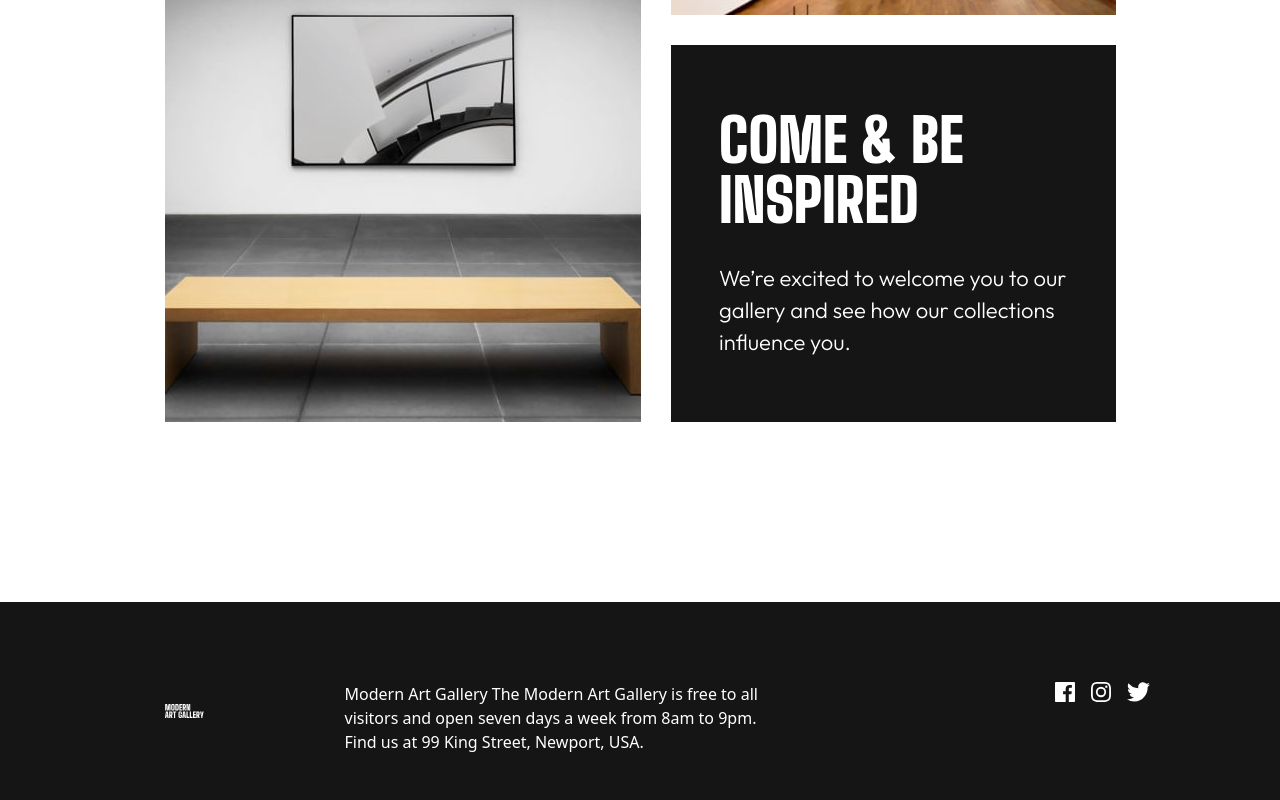
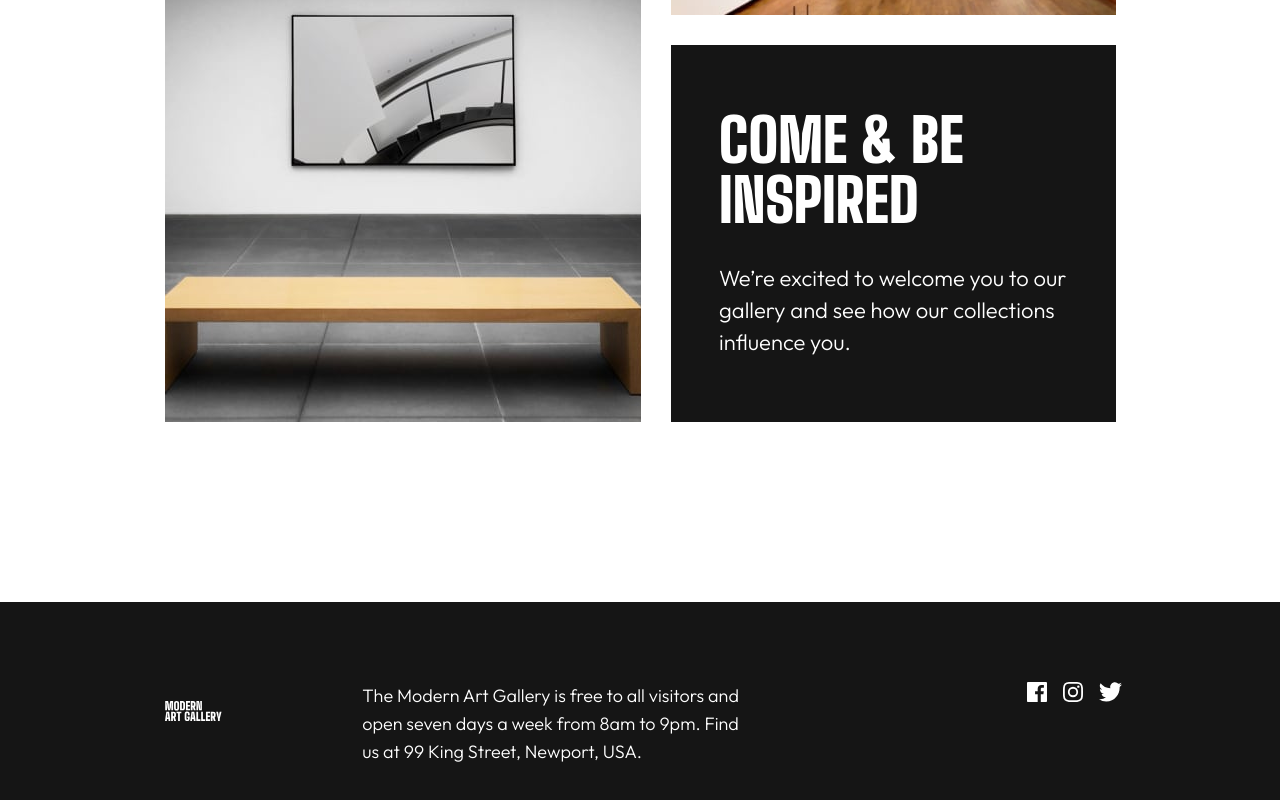
Before and after one commit to dantheuri/art-gallery-website, a React (Vite) app: page / in a window 1280 px wide. Shown: the part 1708-2508 px from the top of the page. Built offline with nearby package versions, Linux system fonts and the light colour scheme.

Commit message:
fixing footer

```diff
--- a/src/components/Footer.tsx
+++ b/src/components/Footer.tsx
@@ -6,18 +6,17 @@ import twitterIcon from "../assets/icon-twitter.svg";
 const Footer = () => {
 	return (
 		<div className="mt-[11.25rem] flex pl-[10.31rem] pr-[10.25rem] py-[5rem] bg-almost-black h-[15.25rem]">
-			<div className=" ">
+			<div className="">
 				<img
 					src={logoLight}
 					alt=""
 					className="object-contain w-[3.97325rem] h-[3.625rem]"
 				/>
 			</div>
-			<div>
-				<p className="ml-[8.78rem] w-[26.875rem] text-white">
-					Modern Art Gallery The Modern Art Gallery is free to all visitors and
-					open seven days a week from 8am to 9pm. Find us at 99 King Street,
-					Newport, USA.
+			<div className="w-[26.875rem] ml-[8.78rem] ">
+				<p className="leading-[1.75rem] font-[300] text-[1.125rem] font-outfit text-white">
+					The Modern Art Gallery is free to all visitors and open seven days a
+					week from 8am to 9pm. Find us at 99 King Street, Newport, USA.
 				</p>
 			</div>
 
--- a/tailwind.config.js
+++ b/tailwind.config.js
@@ -9,8 +9,8 @@ export default {
 				"dark-grey": "var(--dark-grey)"
 			},
 			fontFamily: {
-				bigShouldersDisplay: ['Big Shoulders Display'],
-				outfit: ['Outfit']
+				bigShouldersDisplay: ['Big Shoulders Display', 'sans-serif'],
+				outfit: ['Outfit', 'sans-serif']
 			},
 		},
 	},
```
